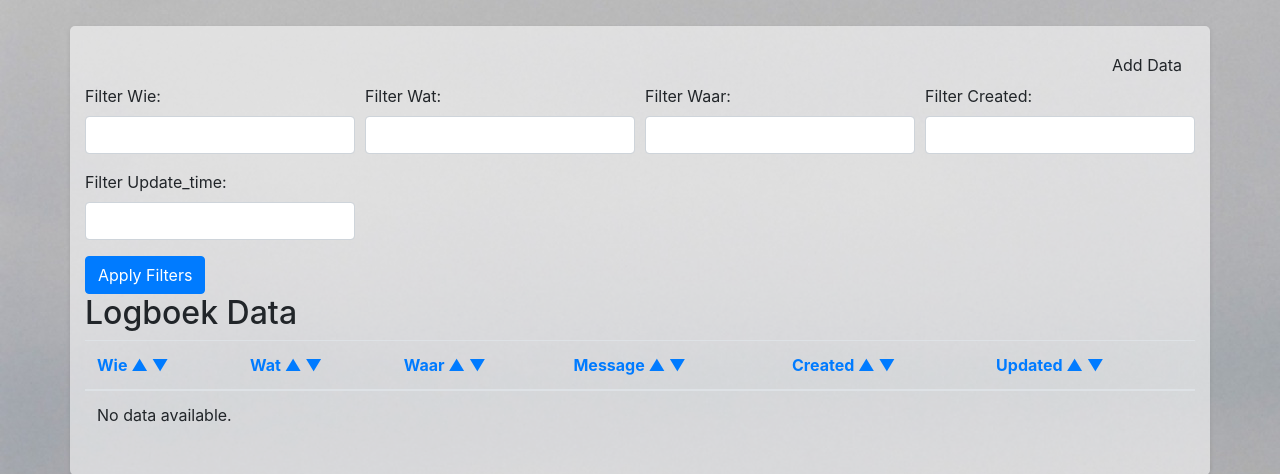
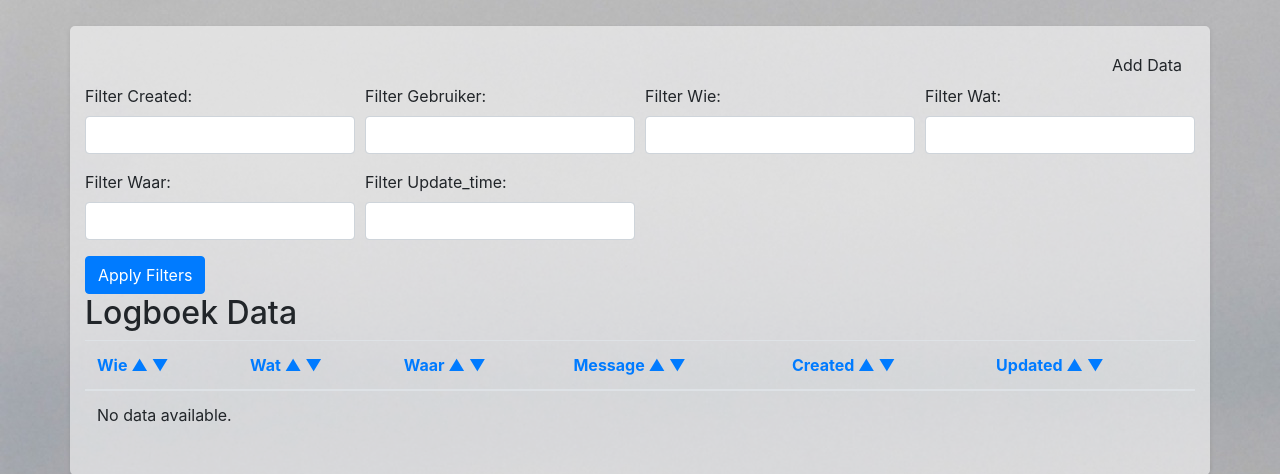
Before and after one commit to sjkanon/logboek, a PHP site: page /logboek.php in a window 1280 px wide. Shown: the part 56-530 px from the top of the page. Run offline with PHP 8.4, Linux system fonts and the light colour scheme; data that the repository does not hold is empty.

Commit message:
Sep 4, 2023, 6:11 PM

```diff
--- a/logboek.php
+++ b/logboek.php
@@ -11,7 +11,7 @@ function displayUserNavigation() {
 $sql = "SELECT * FROM logboek WHERE 1";
 
 // Filter criteria
-$filters = array("Wie", "Wat", "Waar", "created", "update_time");
+$filters = array("created","gebruiker", "Wie", "Wat", "Waar", "update_time");
 foreach ($filters as $filter) {
     if (isset($_GET["filter_$filter"]) && $_GET["filter_$filter"] !== '') {
         $filter_value = $_GET["filter_$filter"];
```
